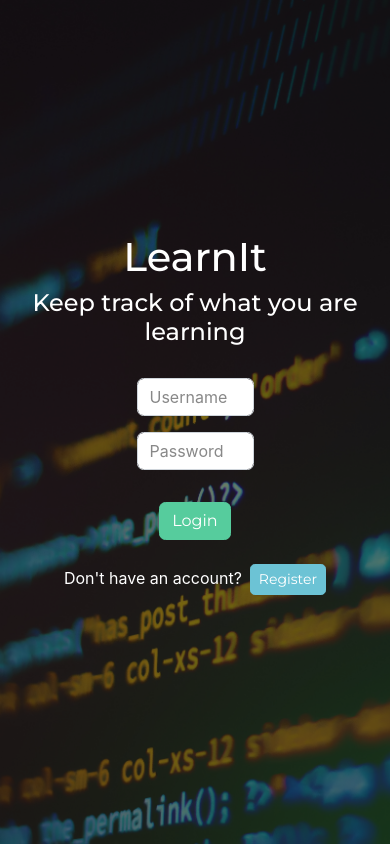
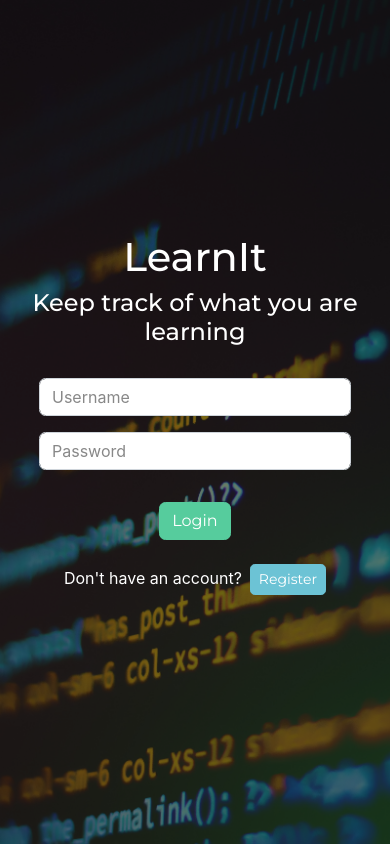
Before and after one commit to khoibuda2504/mern-learnit-frontend, a React (Create React App) app: page /login in a window 390 px wide. Built offline with nearby package versions, Linux system fonts and the light colour scheme; no server answers.

Commit message:
responsive

```diff
--- a/src/App.css
+++ b/src/App.css
@@ -22,7 +22,16 @@
 .landing-inner form {
 	width: 30%;
 }
-
+@media screen and (max-width: 768px) {
+	.landing-inner form {
+		width: 60%;
+	}
+}
+@media screen and (max-width: 440px) {
+	.landing-inner form {
+		width: 80%;
+	}
+}
 .landing-inner h1,
 .landing-inner h4,
 .landing-inner p {
```
Also changed, not shown: 1 other file (tests, documents, lock files or other folders).
